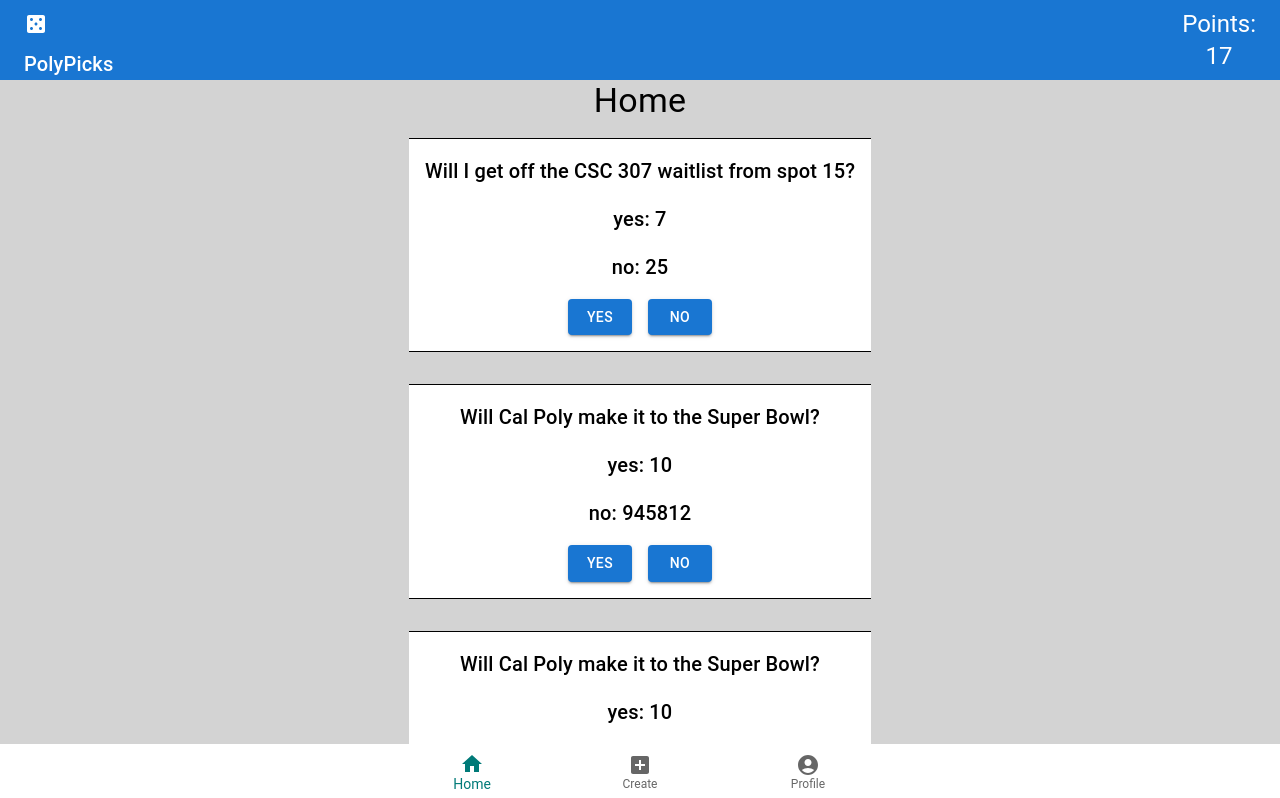
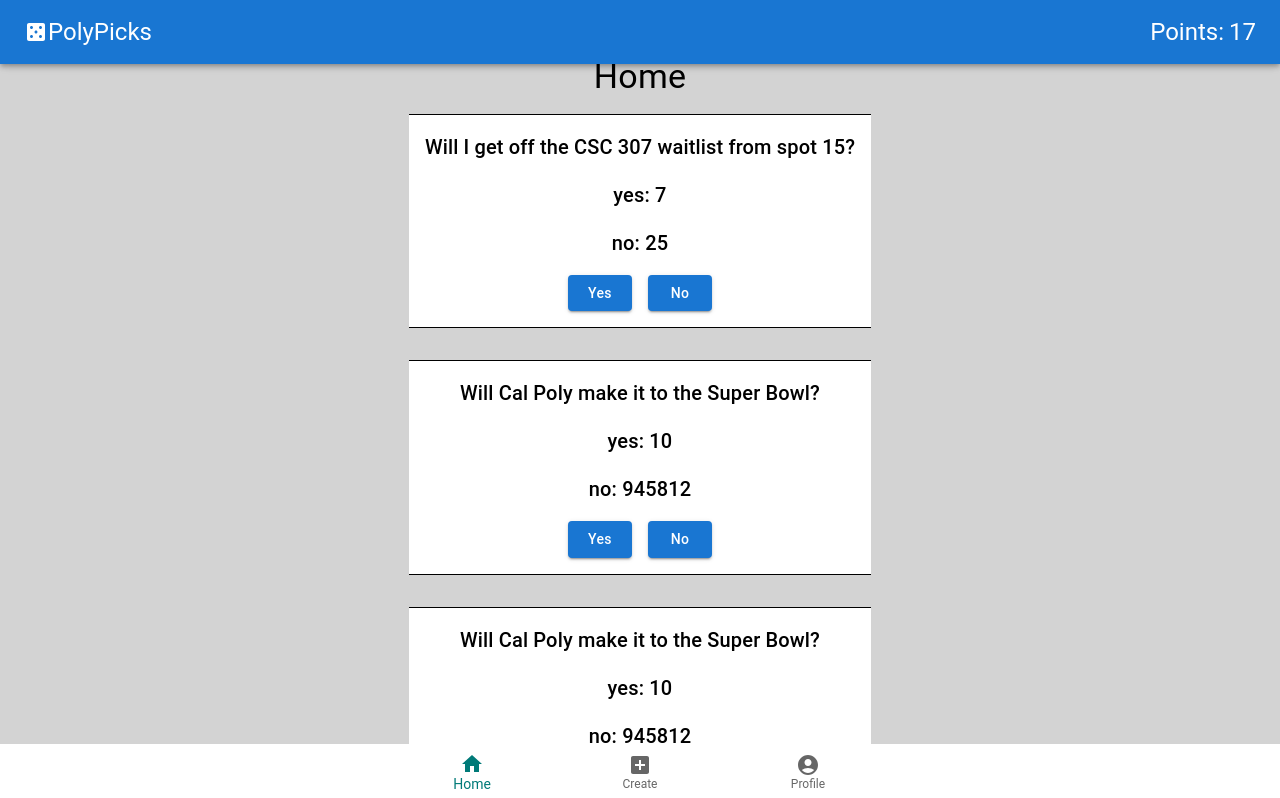
Before and after one commit to EmuMan/stay-soft, a React (Create React App) app in the folder packages/react-frontend/: page / in a window 1280 px wide. Shown: the top 798 px of the page. Built offline with nearby package versions, Linux system fonts and the light colour scheme.

Commit message:
Make it look better

```diff
--- a/packages/react-frontend/src/App.js
+++ b/packages/react-frontend/src/App.js
@@ -1,4 +1,6 @@
 import "./App.css";
+import { Stack } from "@mui/material";
+
 import { TopBar } from "./components/TopBar";
 import { BottomNavbar } from "./components/BottomNavbar";
 import { useState } from "react";
@@ -17,7 +19,9 @@ function App() {
   return (
     <div className="App">
       <TopBar points="17" />
-      {compArray[pageIndex]}
+      <Stack marginTop="56px" marginBottom="56px">
+        {compArray[pageIndex]}
+      </Stack>
       <BottomNavbar initialPageIndex={0} setPageIndex={setPageIndex} />
     </div>
   );
--- a/packages/react-frontend/src/components/Bet.js
+++ b/packages/react-frontend/src/components/Bet.js
@@ -27,8 +27,12 @@ const Bet = (props) => {
         no: {props.noCount}
       </Typography>
       <Stack spacing={2} direction="row">
-        <Button variant="contained">Yes</Button>
-        <Button variant="contained">No</Button>
+        <Button variant="contained" style={{ textTransform: "none" }}>
+          Yes
+        </Button>
+        <Button variant="contained" style={{ textTransform: "none" }}>
+          No
+        </Button>
       </Stack>
     </Box>
   );
--- a/packages/react-frontend/src/components/CreatePage.js
+++ b/packages/react-frontend/src/components/CreatePage.js
@@ -1,11 +1,25 @@
-import { Box, Typography } from "@mui/material";
+import { Stack, Typography, TextField, Button } from "@mui/material";
 
 const CreatePage = () => {
   return (
-    <Box display="flex" justifyContent="center">
+    <Stack
+      marginTop="20px"
+      spacing={2}
+      style={{ display: "flex", alignItems: "center" }}
+    >
       <Typography variant="h4">Create</Typography>
-    </Box>
+      <TextField
+        label="Question"
+        id="hello"
+        name="sup"
+        multiline
+        style={{ width: "75%" }}
+      ></TextField>
+      <Button variant="contained" style={{ textTransform: "none" }}>
+        Post
+      </Button>
+    </Stack>
   );
-}
+};
 
 export default CreatePage;
--- a/packages/react-frontend/src/components/HomePage.js
+++ b/packages/react-frontend/src/components/HomePage.js
@@ -8,17 +8,16 @@ const HomeBody = () => {
       justifyContent="top"
       alignItems="center"
       flexDirection="column"
-      style={{ backgroundColor: "lightGray" }}
+      style={{ backgroundColor: "lightGray", textTransform: "none" }}
       height="100%"
     >
-      <Typography variant="h4">Home</Typography>
       <Box
         display="flex"
         justifyContent="center"
         alignItems="center"
         flexDirection="column"
-        marginBottom="70px"
       >
+        <Typography variant="h4">Home</Typography>
         <Bet
           yesCount={7}
           noCount={25}
--- a/packages/react-frontend/src/components/ProfilePage.js
+++ b/packages/react-frontend/src/components/ProfilePage.js
@@ -2,10 +2,17 @@ import { Box, Typography } from "@mui/material";
 
 const ProfilePage = () => {
   return (
-    <Box display="flex" justifyContent="center">
+    <Box
+      style={{
+        display: "flex",
+        flexDirection: "column",
+        alignItems: "center",
+      }}
+    >
       <Typography variant="h4">Profile</Typography>
+      <Typography variant="h6">@johnsmith</Typography>
     </Box>
   );
-}
+};
 
 export default ProfilePage;
--- a/packages/react-frontend/src/components/TopBar.js
+++ b/packages/react-frontend/src/components/TopBar.js
@@ -5,23 +5,22 @@ import CasinoIcon from "@mui/icons-material/Casino";
 const TopBar = (props) => {
   const pointsContainerStyle = {
     display: "flex",
-    flexDirection: "column",
     alignItems: "center",
+    gap: "5px",
   };
 
   return (
-    <AppBar position="static">
+    <AppBar position="fixed">
       <Toolbar style={{ display: "flex", justifyContent: "space-between" }}>
-        <div id="logo">
-          <IconButton
-            size="large"
-            edge="start"
-            color="inherit"
-            aria-label="logo"
-          >
-            <CasinoIcon />
-          </IconButton>
-          <Typography variant="h6" component="div">
+        <div
+          id="logo"
+          style={{
+            display: "flex",
+            alignItems: "center",
+          }}
+        >
+          <CasinoIcon />
+          <Typography variant="h5" component="div">
             PolyPicks
           </Typography>
         </div>
```
Also changed, not shown: packages/react-frontend/src/App.css (line endings or trailing spaces), packages/react-frontend/src/components/practice/MuiButton.js (renamed from packages/react-frontend/src/components/MuiButton.js), packages/react-frontend/src/components/practice/MuiTextField.js (renamed from packages/react-frontend/src/components/MuiTextField.js), packages/react-frontend/src/components/practice/MuiTypography.js (renamed from packages/react-frontend/src/components/MuiTypography.js).
